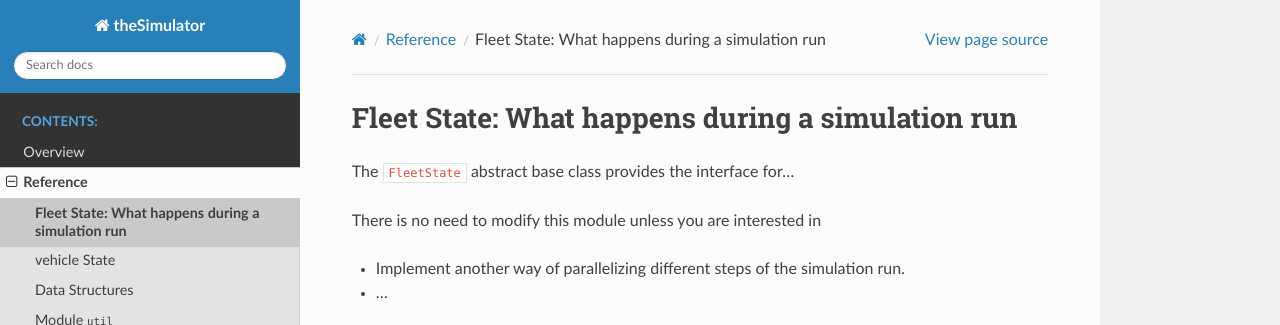
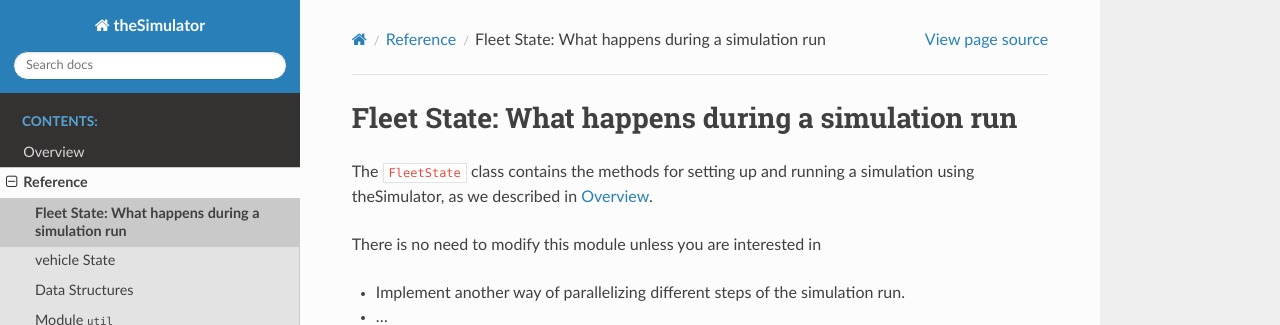
Before and after one commit to PhysicsOfMobility/ridepy, a Sphinx documentation site: the page built from docs/fleet_state.rst, in a window 1280 px wide, cut to the strip 0-325 px from the top of the page. Built offline with Sphinx 7.4.7 and the Read the Docs theme 2.0.0, drawn with Linux system fonts in a browser that asks for light colours.

Commit message:
doc writing underway

```diff
--- a/docs/fleet_state.rst
+++ b/docs/fleet_state.rst
@@ -1,7 +1,8 @@
 Fleet State: What happens during a simulation run
 =================================================
 
-The ``FleetState`` abstract base class provides the interface for...
+The ``FleetState`` class contains the methods for setting up and running
+a simulation using theSimulator, as we described in :doc:`overview`.
 
 There is no need to modify this module unless you are interested in
 
--- a/docs/reference.rst
+++ b/docs/reference.rst
@@ -1,5 +1,7 @@
 Reference
 =========
+theSimulator lets the user specify a set of *transportation requests*
+
 
 
 .. toctree::
```
